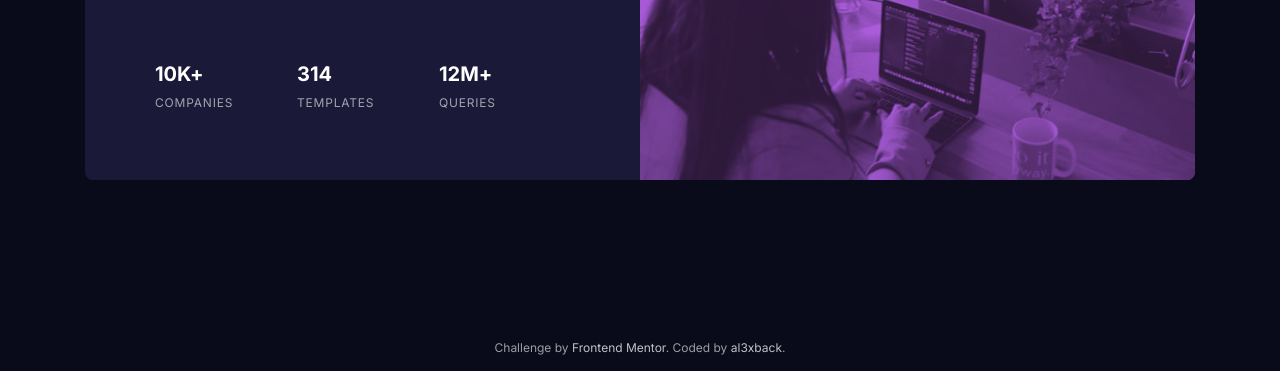
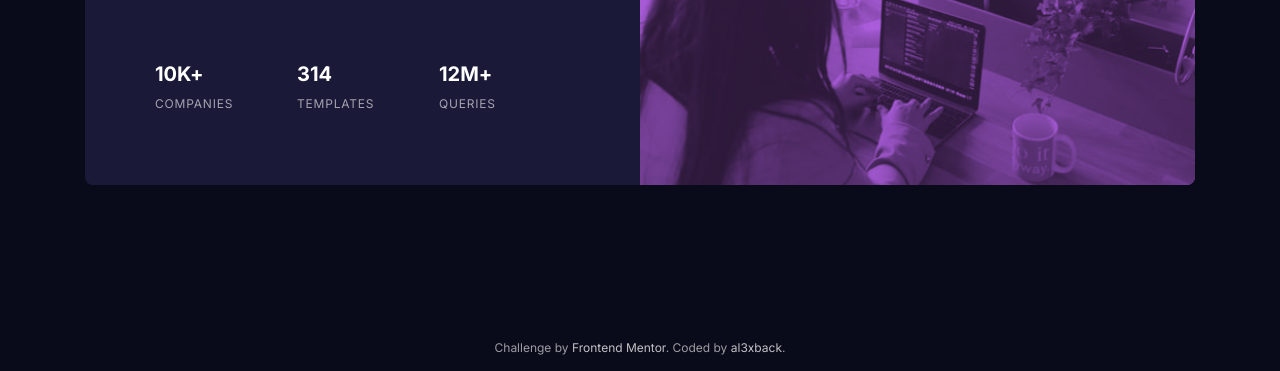
Before and after one commit to al3xback/fmentor-stats-preview-bulma, a website: page index.html in a window 1280 px wide. Shown: the part 429-800 px from the top of the page. Drawn offline with Linux system fonts and the light colour scheme.

Commit message:
sync line height, removed duplicate

```diff
--- a/scss/base/_typography.scss
+++ b/scss/base/_typography.scss
@@ -1,4 +1,3 @@
-@use 'sass:math';
 @use '../abstracts/variables' as var;
 @use '../abstracts/functions' as func;
 
@@ -36,7 +35,6 @@ h6 {
 
 p {
 	font-size: 1em;
-	line-height: math.div(26, 15);
 }
 
 strong {
--- a/scss/components/_card.scss
+++ b/scss/components/_card.scss
@@ -37,7 +37,7 @@
 }
 
 .list-item {
-	gap: func.em(8, 12);
+	gap: func.em(2, 12);
 	font-size: func.em(12, var.$font-size-primary);
 	text-transform: uppercase;
 }
@@ -80,7 +80,6 @@
 
 	.list {
 		@include mix.flex-direction(row);
-		gap: func.em(30, var.$font-size-primary);
 	}
 
 	.list-item {
--- a/scss/vendors/_bulma.scss
+++ b/scss/vendors/_bulma.scss
@@ -1,3 +1,4 @@
+@use 'sass:math';
 @use '../abstracts/variables' as var;
 @use '../abstracts/functions' as func;
 
@@ -9,7 +10,7 @@
 	$body-font-size: func.em(var.$font-size-primary),
 	$body-weight: var.$font-weight-400,
 	$body-color: var.$color-white-lighter,
-	$body-line-height: 1.25,
+	$body-line-height: math.div(26, 15),
 	$card-background-color: var.$color-dark-desaturated-blue,
 	$card-radius: 8px,
 	$card-shadow: none,
```
Also changed, not shown: css/main.css, 1 other file.
